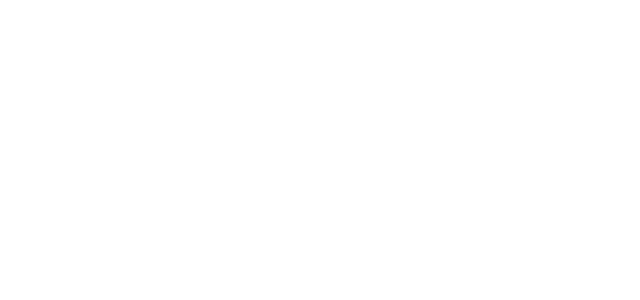
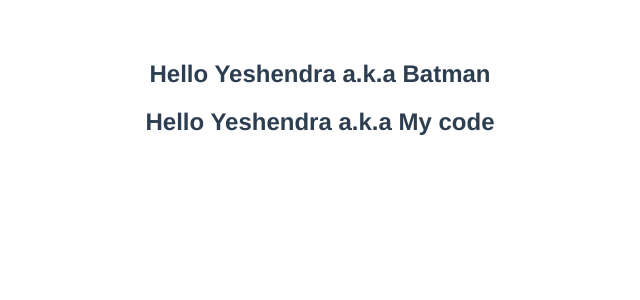
Before and after one commit to 28yashverma/Vue_Js_Basics, a Vue app: page / in a window 1280 px wide. Shown: the top 300 px of the page, without its empty margins (320-960 px from the left). Built offline with nearby package versions, Linux system fonts and the light colour scheme.

Commit message:
First component

```diff
--- a/src/App.vue
+++ b/src/App.vue
@@ -1,14 +1,22 @@
 <template>
-
+  <MyGreet name="Yeshendra" heroName="Batman"/>
+  <MyGreet :name="name" :hero-Name="channel"/>
 </template>
 
 <script>
 
+import MyGreet from './components/Greet.vue';
 
 export default {
   name: 'App',
   components: {
-
+    MyGreet,
+  },
+  data() {
+    return {
+      name: 'Yeshendra',
+      channel: 'My code'
+    }
   }
 }
 </script>
--- /dev/null
+++ b/src/components/Greet.vue
@@ -0,0 +1,10 @@
+<template>
+    <h2>Hello {{ name }} a.k.a {{ heroName }}</h2>
+</template>
+
+<script>
+    export default {
+        name: "MyGreet",
+        props: ['name', 'heroName']
+    }
+</script>
```
